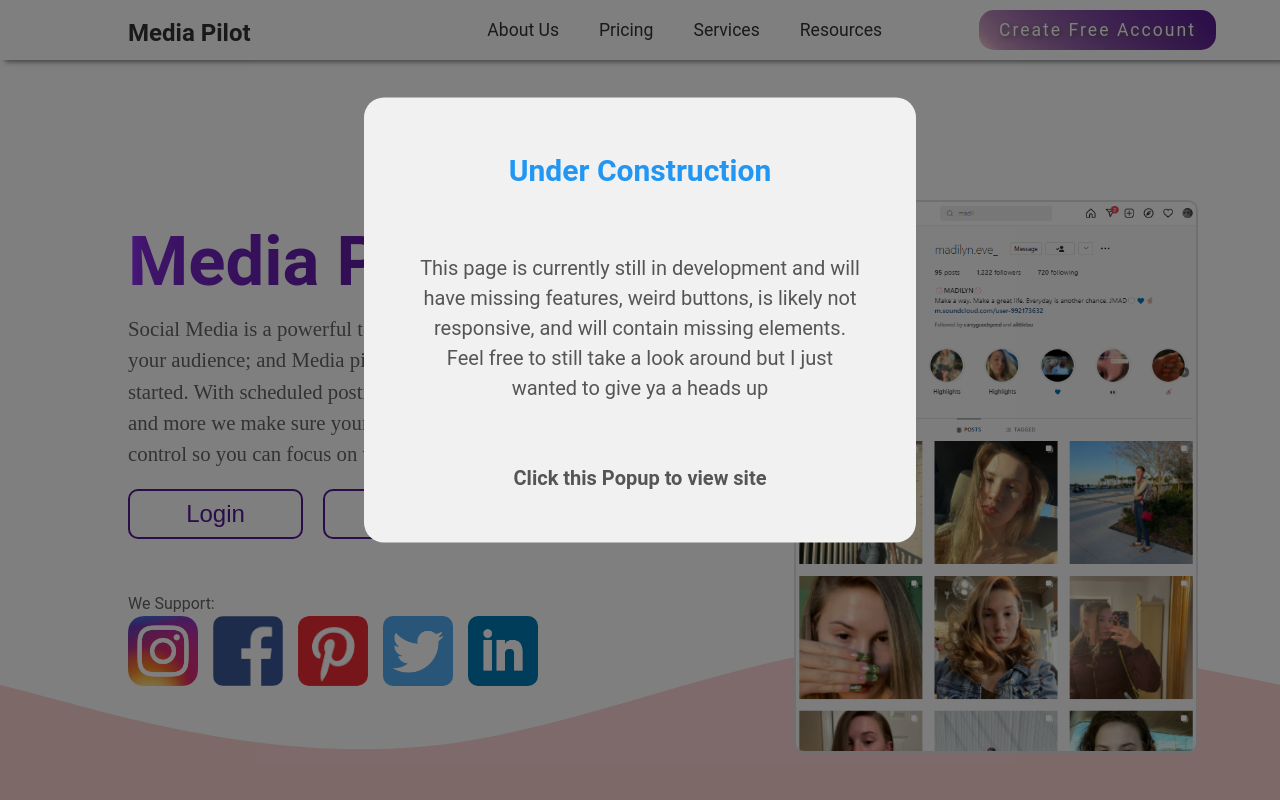
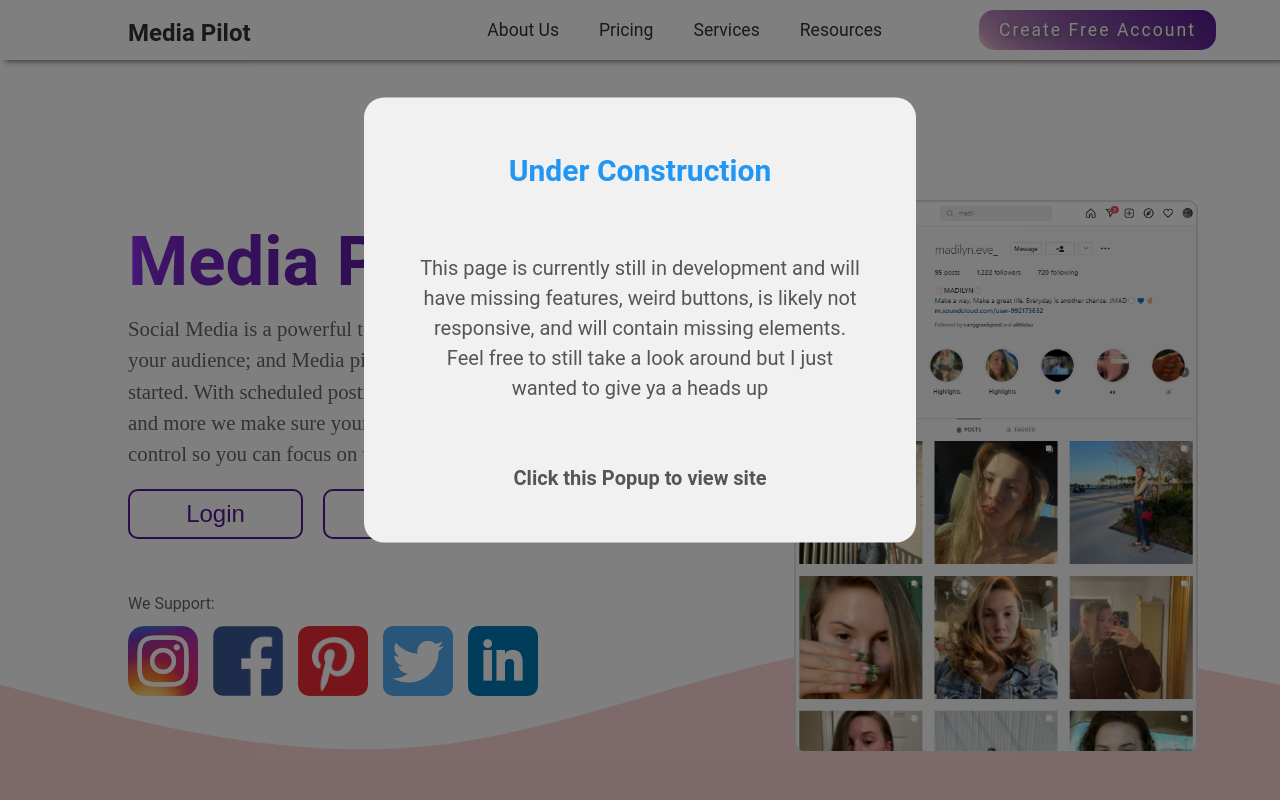
Before and after one commit to JonLev03-hub/Media-Pilot, a React (Create React App) app: page / in a window 1280 px wide. Shown: the top 800 px of the page. Built offline with nearby package versions, Linux system fonts and the light colour scheme.

Commit message:
edited margin

```diff
--- a/src/components/IconBar/IconBar.module.css
+++ b/src/components/IconBar/IconBar.module.css
@@ -5,6 +5,7 @@
 .list {
     list-style: none;
     height:70px;
+    margin-top:10px;
     display: flex;
     justify-content: space-between;
     width:80%;
--- a/src/components/Navbar/Navbar.js
+++ b/src/components/Navbar/Navbar.js
@@ -57,9 +57,8 @@ export default function Navbar() {
             <DropDown>
               <p className={Styles.items}>Resources</p>
               <ul>
-                <li>Media</li>
                 <li>FAQ</li>
-                <li>Media</li>
+                <li>Contact</li>
               </ul>
             </DropDown>
           </li>
```
